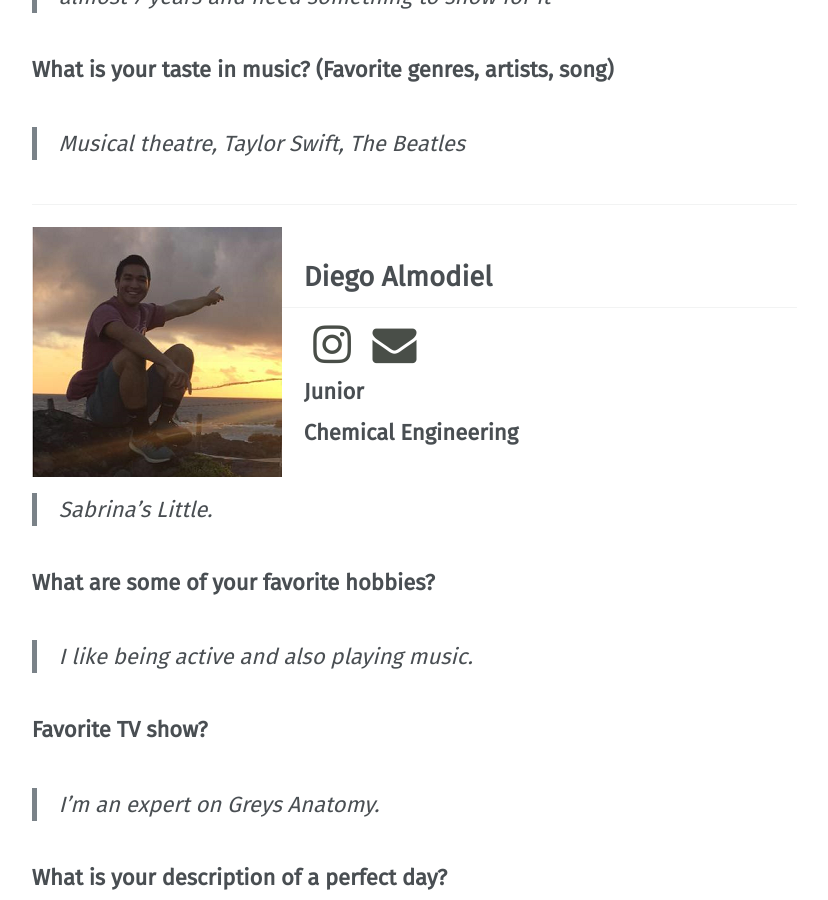
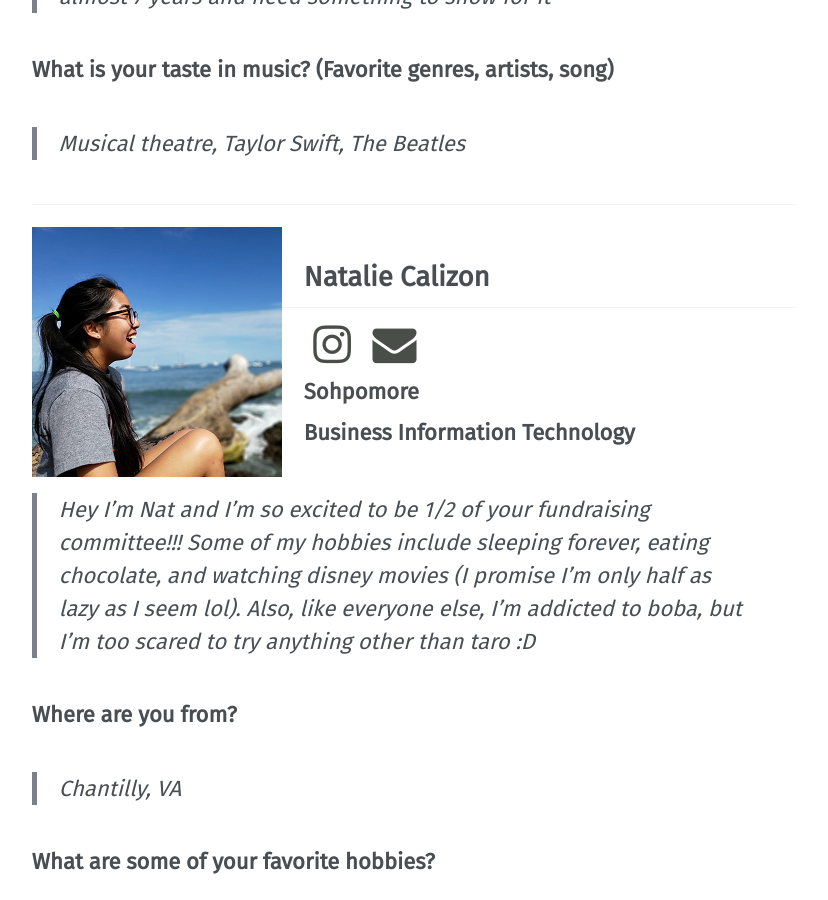
Before and after one commit to vtfasa/vtfasa.github.io, a Jekyll site: the page built from _pages/officers/fundraising.md, in a window 1280 px wide and 900 px high, scrolled down 1104 px. Shown: the whole window, without its empty margins (252-1080 px from the left). Built offline with Jekyll 4.4.1, drawn with Linux system fonts in a browser that asks for light colours; some web fonts are replaced.

Commit message:
update_natalie

```diff
--- a/_pages/officers/fundraising.md
+++ b/_pages/officers/fundraising.md
@@ -42,15 +42,18 @@ permalink: /officers/fundraising/
 
 ---
 
-![image-left]({{ "/assets/images/officers/small/diego.png" | absolute_url }}){: .align-left}
-## Diego Almodiel
+![image-left]({{ "/assets/images/officers/small/natalie.png" | absolute_url }}){: .align-left}
+## Natalie Calizon
 <p style="margin-bottom: 0.45em; padding: 0">
-<a href="https://www.instagram.com/aldwinp/" style="margin: 0; padding: 0"><i class="fa fa-2x fa-fw fa-instagram" style="color: #494e48"></i></a>
-<a href="mailto:almodiel@vt.edu" style="margin: 0; padding: 0"><i class="fa fa-2x fa-fw fa-envelope" style="color: #494e48"></i></a></p>
-<h3 style="margin-top: 0">Junior</h3>
-**Chemical Engineering**
+<a href="https://www.instagram.com/nawwtalie/" style="margin: 0; padding: 0"><i class="fa fa-2x fa-fw fa-instagram" style="color: #494e48"></i></a>
+<a href="mailto:ncalizon00@vt.edu" style="margin: 0; padding: 0"><i class="fa fa-2x fa-fw fa-envelope" style="color: #494e48"></i></a></p>
+<h3 style="margin-top: 0">Sohpomore</h3>
+**Business Information Technology**
 
-> Sabrina's Little.
+> Hey I'm Nat and I'm so excited to be 1/2 of your fundraising committee!!! Some of my hobbies include sleeping forever, eating chocolate, and watching disney movies (I promise I'm only half as lazy as I seem lol). Also, like everyone else, I'm addicted to boba, but I'm too scared to try anything other than taro :D
+
+### **Where are you from?**
+> *Chantilly, VA*
 
 ### **What are some of your favorite hobbies?**
 
```
Also changed, not shown: _pages/officers.md (+2 -2 lines).
